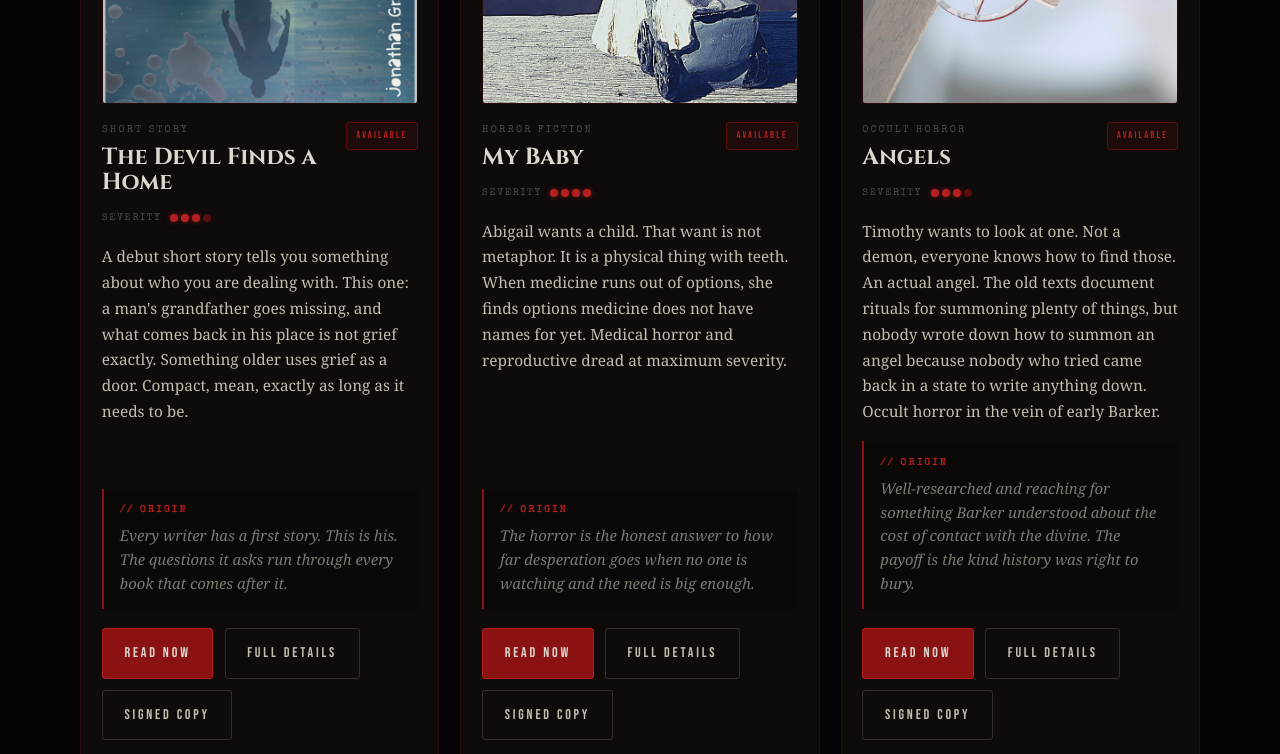
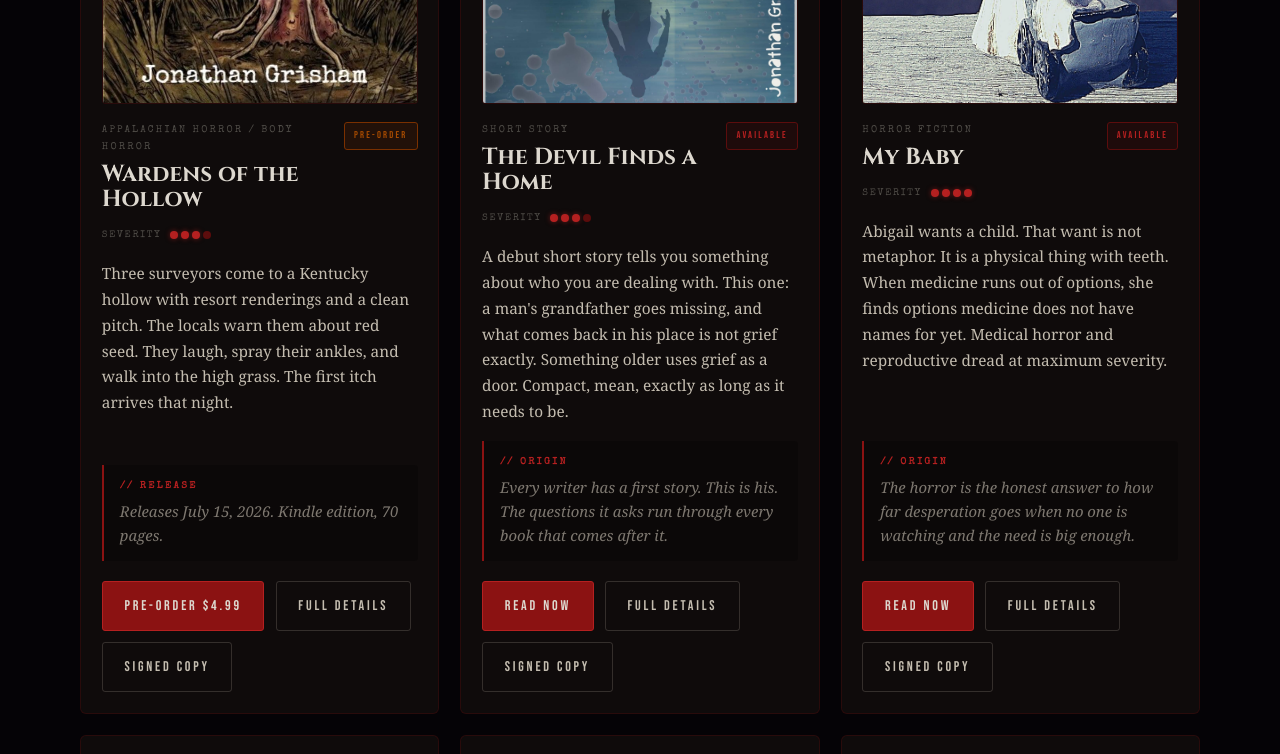
Before and after one commit to jgrisha1/jonathangrishamauthor-site, a plain HTML site: page index.html in a window 1280 px wide. Shown: the part 3040-3794 px from the top of the page. Drawn offline with nearby package versions, Linux system fonts and the light colour scheme; a web font is replaced by a local one.

Commit message:
fix: sort new books by genre in homepage grid
Move Wardens of the Hollow into the fiction block next to Kept Warm
for the Mountain (both Appalachian horror). The Christian Home Industry
stays in the nonfiction block after When Obedience Becomes Harm (same series).

Co-Authored-By: Claude Sonnet 4.6 <noreply@anthropic.com>

```diff
--- a/index.html
+++ b/index.html
@@ -326,6 +326,41 @@
               </div>
             </article>
 
+            <!-- WARDENS OF THE HOLLOW -->
+            <article class="book-card">
+              <div class="book-cover-wrap">
+                <img src="cover-wardens-of-the-hollow.jpg" alt="Wardens of the Hollow cover" loading="lazy" />
+              </div>
+              <div class="book-card-top">
+                <div>
+                  <div class="book-genre">Appalachian Horror / Body Horror</div>
+                  <h3 class="book-title">Wardens of the Hollow</h3>
+                </div>
+                <span class="availability-tag availability-tag--special">Pre-order</span>
+              </div>
+              <div class="severity-row">
+                <span class="severity-label">Severity</span>
+                <div class="severity-marks" aria-label="Severity 3 of 4">
+                  <span class="mark lit"></span>
+                  <span class="mark lit"></span>
+                  <span class="mark lit"></span>
+                  <span class="mark"></span>
+                </div>
+              </div>
+              <p class="book-desc">
+                Three surveyors come to a Kentucky hollow with resort renderings and a clean pitch. The locals warn them about red seed. They laugh, spray their ankles, and walk into the high grass. The first itch arrives that night.
+              </p>
+              <div class="origin-note">
+                <strong>// Release</strong>
+                <p>Releases July 15, 2026. Kindle edition, 70 pages.</p>
+              </div>
+              <div class="book-actions">
+                <a class="btn btn-blood" href="https://www.amazon.com/dp/B0H7FJWHV6/?tag=220500b-20" target="_blank" rel="noreferrer">Pre-order $4.99</a>
+                <a class="btn btn-ghost" href="/books/wardens-of-the-hollow">Full Details</a>
+                <a class="btn btn-ghost" href="#signed" data-tab="signed">Signed Copy</a>
+              </div>
+            </article>
+
             <!-- DEVIL FINDS A HOME -->
             <article class="book-card">
               <div class="book-cover-wrap">
@@ -513,31 +548,6 @@
               <div class="book-actions">
                 <a class="btn btn-blood" href="https://www.amazon.com/dp/B0H6ZPKPJ3/?tag=220500b-20" target="_blank" rel="noreferrer">Read $4.99</a>
                 <a class="btn btn-ghost" href="/books/the-christian-home-industry">Full Details</a>
-                <a class="btn btn-ghost" href="#signed" data-tab="signed">Signed Copy</a>
-              </div>
-            </article>
-
-            <article class="book-card">
-              <div class="book-cover-wrap">
-                <img src="cover-wardens-of-the-hollow.jpg" alt="Wardens of the Hollow cover" loading="lazy" />
-              </div>
-              <div class="book-card-top">
-                <div>
-                  <div class="book-genre">Appalachian Horror / Body Horror</div>
-                  <h3 class="book-title">Wardens of the Hollow</h3>
-                </div>
-                <span class="availability-tag availability-tag--special">Pre-order</span>
-              </div>
-              <p class="book-desc">
-                Three surveyors come to a Kentucky hollow with resort renderings and a clean pitch. The locals warn them about red seed. They laugh, spray their ankles, and walk into the high grass. The first itch arrives that night.
-              </p>
-              <div class="origin-note">
-                <strong>// Release</strong>
-                <p>Releases July 15, 2026. Kindle edition, 70 pages.</p>
-              </div>
-              <div class="book-actions">
-                <a class="btn btn-blood" href="https://www.amazon.com/dp/B0H7FJWHV6/?tag=220500b-20" target="_blank" rel="noreferrer">Pre-order $4.99</a>
-                <a class="btn btn-ghost" href="/books/wardens-of-the-hollow">Full Details</a>
                 <a class="btn btn-ghost" href="#signed" data-tab="signed">Signed Copy</a>
               </div>
             </article>
```
